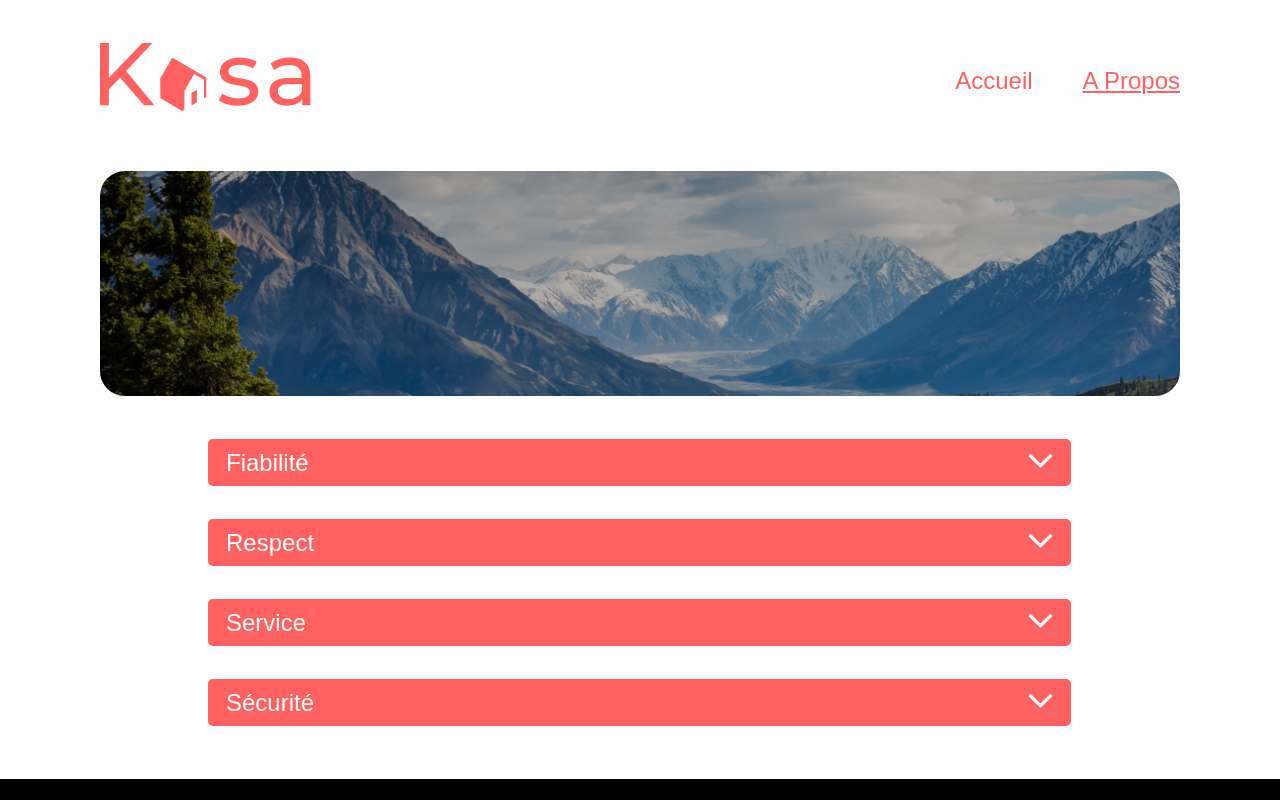
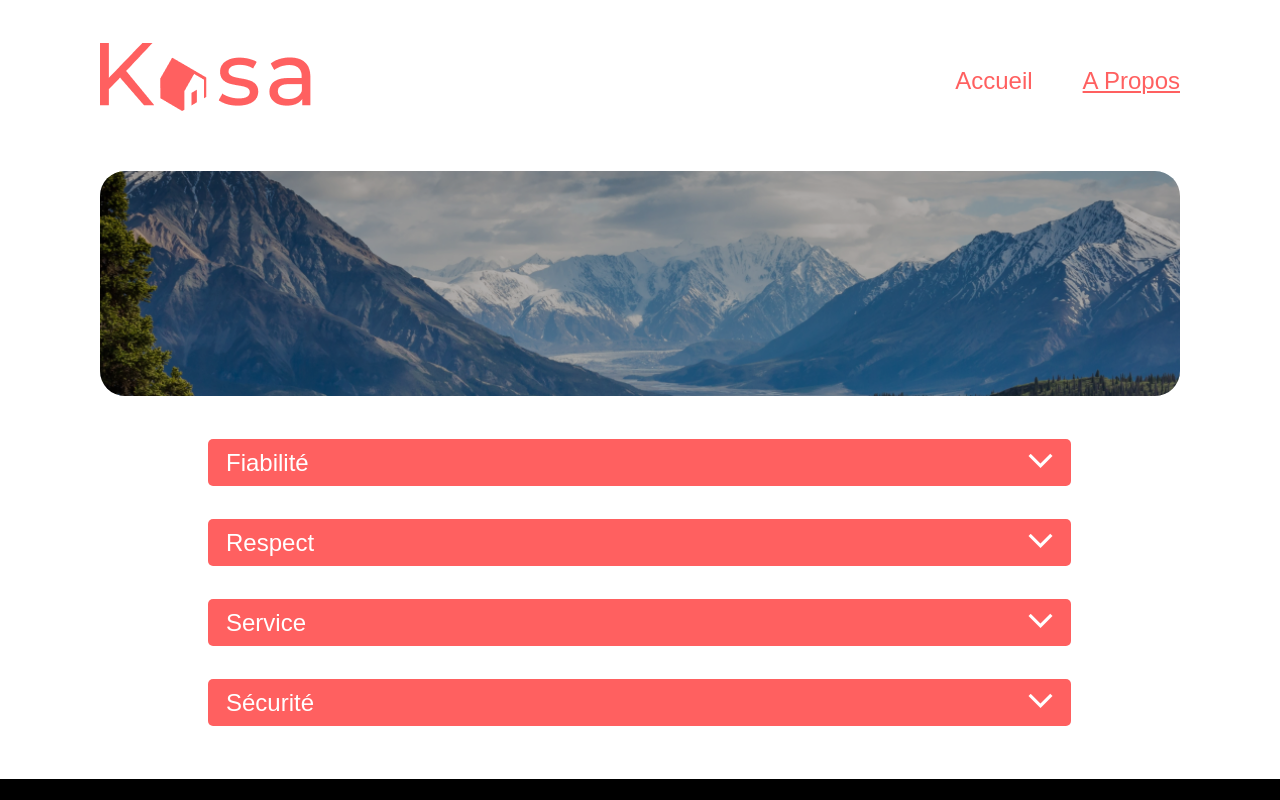
Before and after one commit to LawNoel/Kasa, a React (Create React App) app: page /about in a window 1280 px wide. Shown: the top 800 px of the page. Built offline with nearby package versions, Linux system fonts and the light colour scheme.

Commit message:
Ajout du bg-position center sur les bannières

```diff
--- a/src/components/Bannieres/Banniere.css
+++ b/src/components/Bannieres/Banniere.css
@@ -9,11 +9,13 @@
 
 .banniere-home {
   background-image: url("../../assets/IMG.png");
+  background-position: center;
 }
 
 
 .banniere-about {
   background-image: url("../../assets/kalen-emsley-Bkci_8qcdvQ-unsplash 2.png");
+  background-position: center;
 }
 
 .banniere-img {
```
